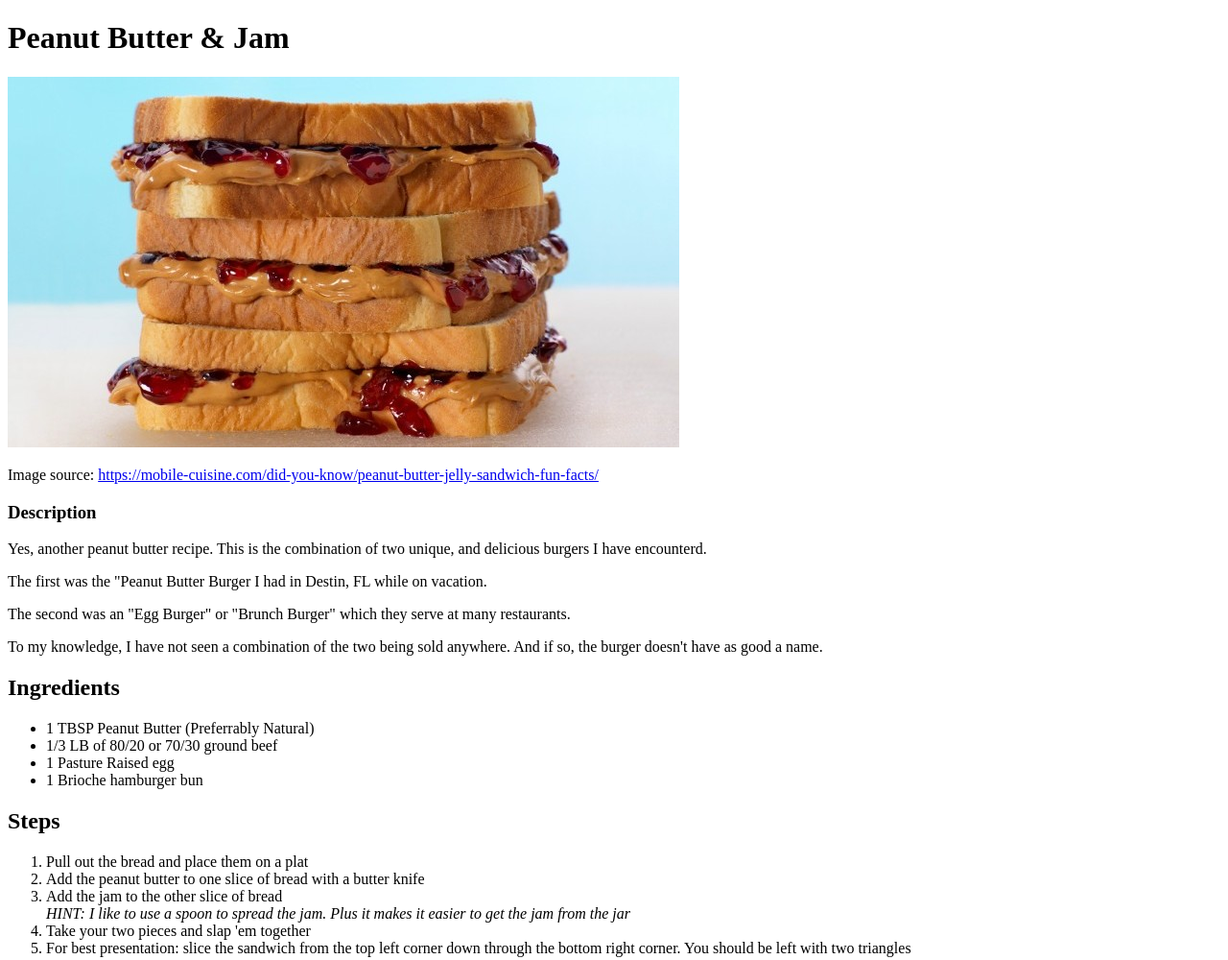
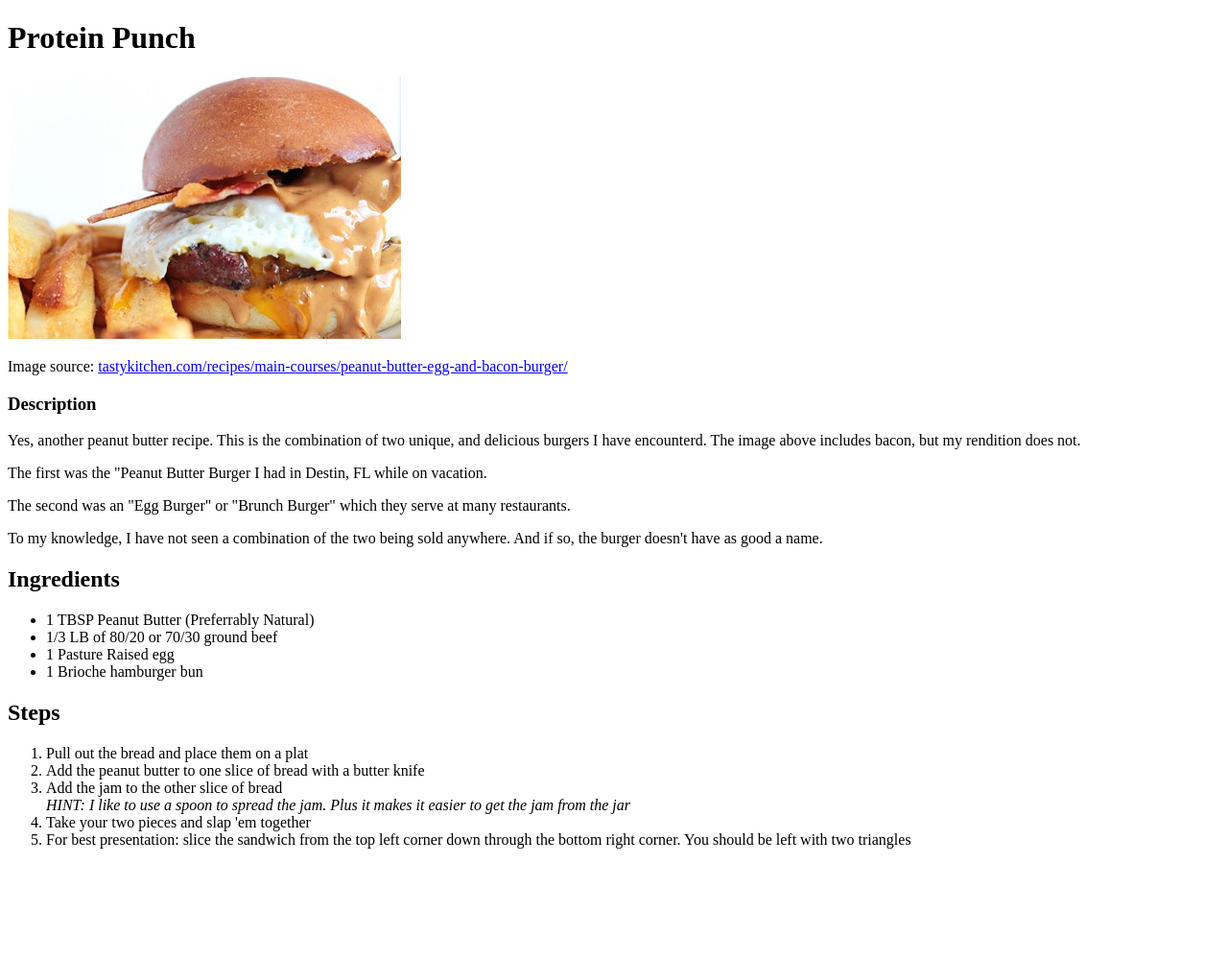
Before and after one commit to TrentSmith0815/odin-recipes, a plain HTML site: page recipes/proteinpunch.html in a window 1280 px wide. Shown: the whole page at 96% size. After the commit the page ends 900 px from the top, so only its background shows below. Drawn offline with Linux system fonts and the light colour scheme.

Commit message:
Add Image, Img credits, sentence in description, title.

```diff
--- a/recipes/proteinpunch.html
+++ b/recipes/proteinpunch.html
@@ -4,15 +4,15 @@
     <meta charset="UTF-8">
     <meta http-equiv="X-UA-Compatible" content="IE=edge">
     <meta name="viewport" content="width=device-width, initial-scale=1.0">
-    <title>PB + J</title>
+    <title>Protein Punch</title>
 </head>
 <body>
-    <h1>Peanut Butter & Jam</h1>
-    <img src="pbandj.jpg" alt="mouth watering peanut butter and jam sandwich">
-    <p>Image source: <a href="https://mobile-cuisine.com/did-you-know/peanut-butter-jelly-sandwich-fun-facts/">https://mobile-cuisine.com/did-you-know/peanut-butter-jelly-sandwich-fun-facts/</a></p>
+    <h1>Protein Punch</h1>
+    <img src="proteinpunch.jpg" alt="mouth watering burger with peanut butter and egg">
+    <p>Image source: <a href="https://tastykitchen.com/recipes/main-courses/peanut-butter-egg-and-bacon-burger/">tastykitchen.com/recipes/main-courses/peanut-butter-egg-and-bacon-burger/</a></p>
     <p></p>
     <h3>Description</h3>
-    <p>Yes, another peanut butter recipe. This is the combination of two unique, and delicious burgers I have encounterd.</p>
+    <p>Yes, another peanut butter recipe. This is the combination of two unique, and delicious burgers I have encounterd. The image above includes bacon, but my rendition does not.</p>
     <p>The first was the "Peanut Butter Burger I had in Destin, FL while on vacation.</p>
     <p>The second was an "Egg Burger" or "Brunch Burger" which they serve at many restaurants.</p>
     <p>To my knowledge, I have not seen a combination of the two being sold anywhere. And if so, the burger doesn't have as good a name.</p>
```
Also changed, not shown: recipes/proteinpunch.jpg (added).
